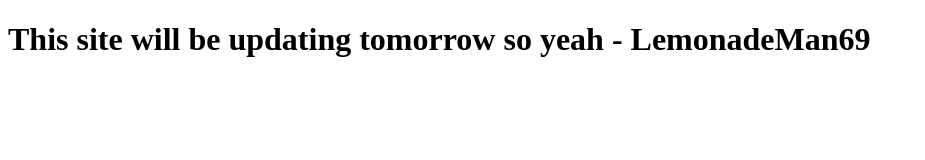
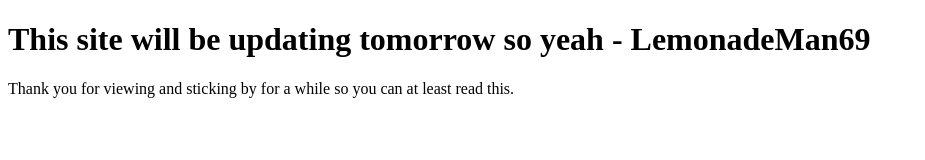
Before and after one commit to lemonademan69/lemonademan69, a plain HTML site: page index.html in a window 1280 px wide. Shown: the whole page, without its empty margins (0-925 px from the left). Drawn offline with Linux system fonts and the light colour scheme.

Commit message:
Update index.html

```diff
--- a/index.html
+++ b/index.html
@@ -3,10 +3,11 @@
 <head>
     <meta charset="UTF-8">
     <meta name="viewport" content="width=device-width, initial-scale=1.0">
-    <title>Lemon Man</title>
+    <title>Lemonade Games</title>
 </head>
 <h1>This site will be updating tomorrow so yeah
 - LemonadeMan69 </h1>
+</h1> Thank you for viewing and sticking by for a while so you can at least read this. </h1>
 <body>
 
 </body>
```
